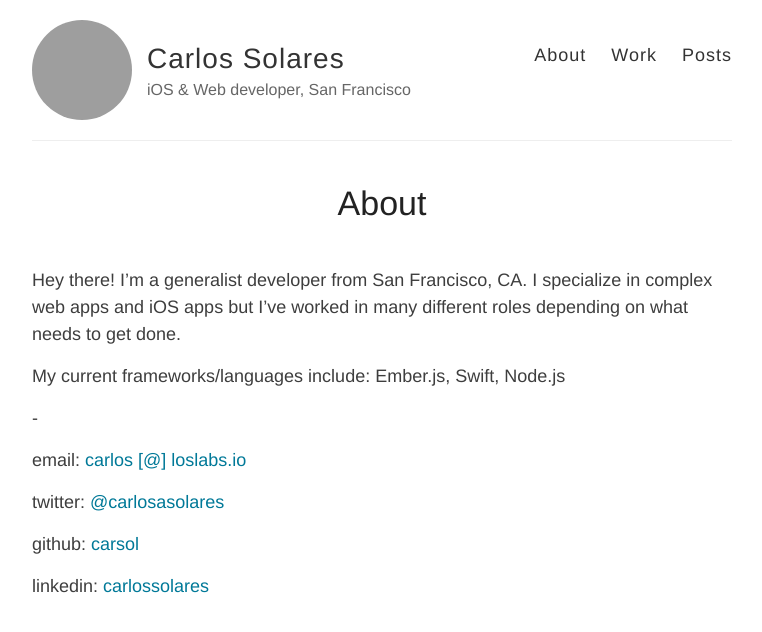
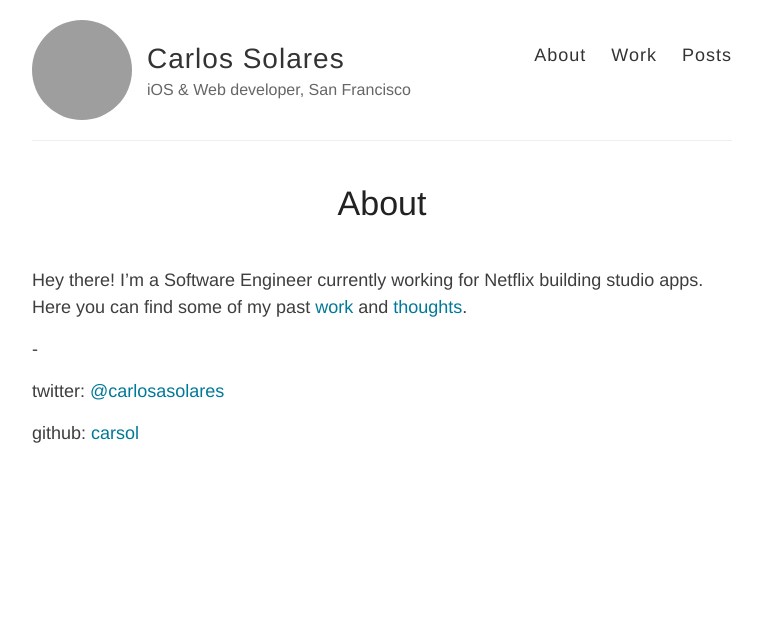
Before and after one commit to carsol/carsol.github.io, a Jekyll site: the page built from about.md, in a window 1280 px wide, cut to the strip 0-632 px from the top of the page. Shown: the whole strip, without its empty margins (258-1020 px from the left). Built offline with Jekyll 4.4.1, drawn with Linux system fonts in a browser that asks for light colours; grey boxes are pictures that could not be loaded.

Commit message:
Update about.md

```diff
--- a/about.md
+++ b/about.md
@@ -4,16 +4,10 @@ title: About
 permalink: /about/
 ---
 
-Hey there! I'm a generalist developer from San Francisco, CA. I specialize in complex web apps and iOS apps but I've worked in many different roles depending on what needs to get done.
-
-My current frameworks/languages include: Ember.js, Swift, Node.js
+Hey there! I'm a Software Engineer currently working for Netflix building studio apps. Here you can find some of my past [work](work/) and [thoughts](/).
 
 -
-
-email: [carlos [@] loslabs.io]()
 
 twitter: [@carlosasolares](http://twitter.com/carlosasolares)
 
 github: [carsol](http://github.com/carsol)
-
-linkedin: [carlossolares](https://www.linkedin.com/in/carlossolares)
```
